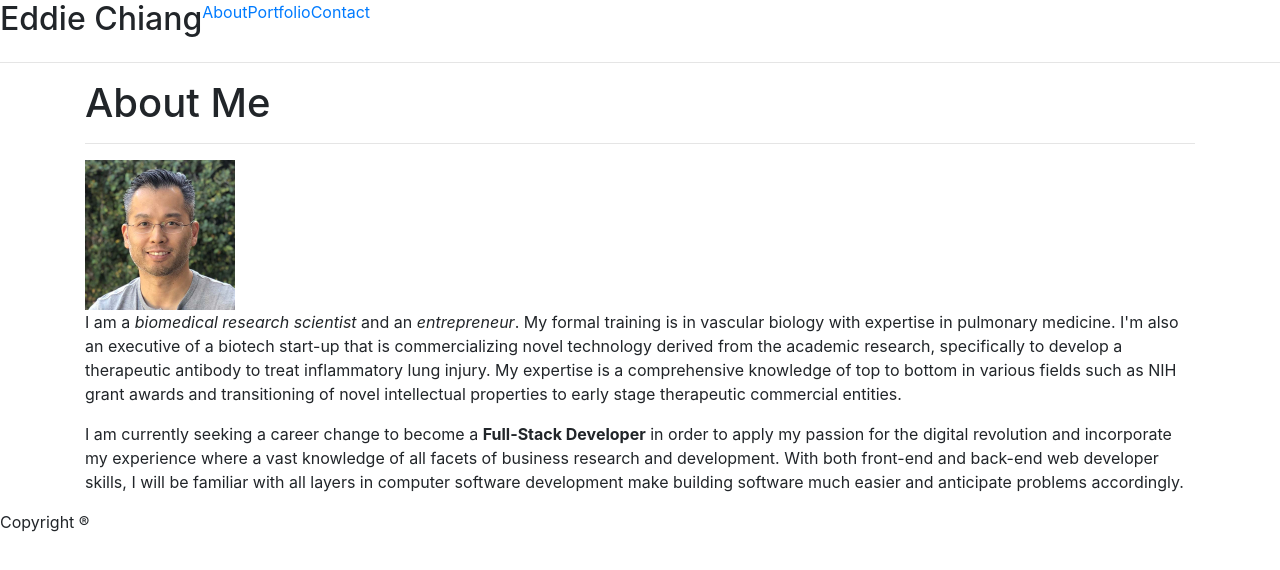
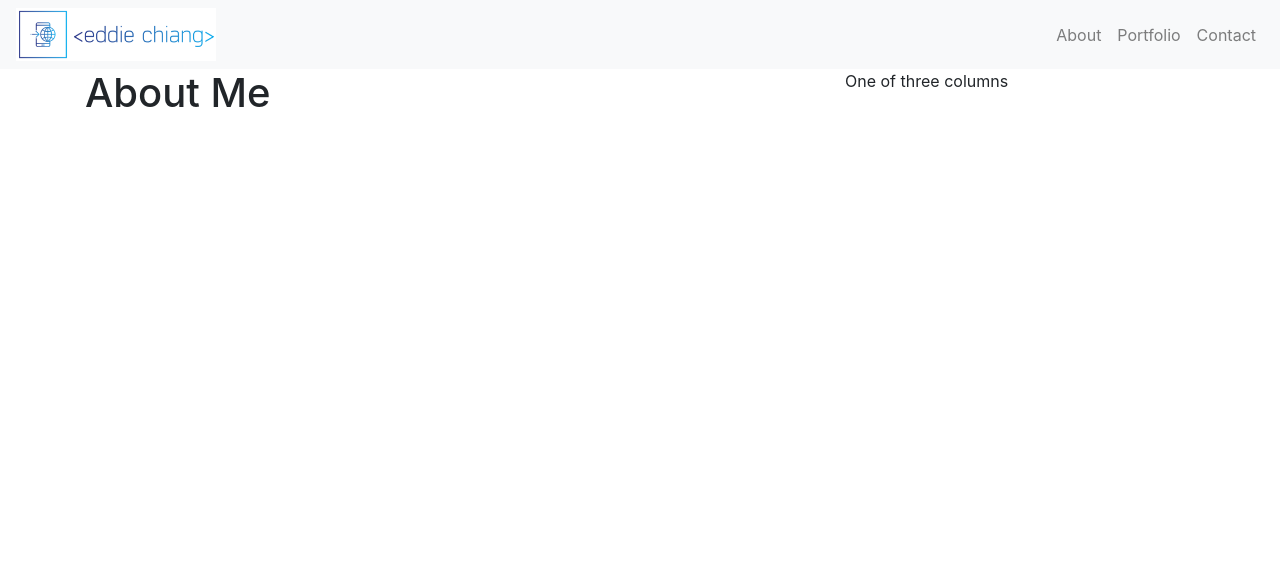
Before and after one commit to echiang73/Bootstrap-Portfolio, a plain HTML site: page index.html in a window 1280 px wide. Drawn offline with nearby package versions, Linux system fonts and the light colour scheme.

Commit message:
added navbar and logo

```diff
--- /dev/null
+++ b/assets/css/style.css
@@ -0,0 +1,3 @@
+.alert-link {
+    background-color: teal;
+}
--- a/index.html
+++ b/index.html
@@ -4,73 +4,60 @@
 <head>
   <meta charset="UTF-8">
   <title>Eddie Chiang</title>
-  <link rel="stylesheet" href="https://stackpath.bootstrapcdn.com/bootstrap/4.2.1/css/bootstrap.min.css" integrity="sha384-GJzZqFGwb1QTTN6wy59ffF1BuGJpLSa9DkKMp0DgiMDm4iYMj70gZWKYbI706tWS" crossorigin="anonymous">
   <link rel="shortcut icon" type="image/jpg" href="assets/images/Eddie.jpg" />
+  <link rel="stylesheet" href="https://stackpath.bootstrapcdn.com/bootstrap/4.1.3/css/bootstrap.min.css" integrity="sha384-MCw98/SFnGE8fJT3GXwEOngsV7Zt27NXFoaoApmYm81iuXoPkFOJwJ8ERdknLPMO"
+    crossorigin="anonymous">
+  <link rel="stylesheet" type="text/css" href="assets/css/style.css" />
 </head>
 
 <body>
 
-  <div class="wrapper">
+  <nav class="navbar navbar-expand-lg navbar-light bg-light">
+    <!-- <a class="navbar-brand" href="#">Eddie Chiang</a> -->
+    <img src="assets/images/eddielogo.png" width="200px"/>
+    <button class="navbar-toggler" type="button" data-toggle="collapse" data-target="#navbarSupportedContent" aria-controls="navbarSupportedContent" aria-expanded="false" aria-label="Toggle navigation">
+      <span class="navbar-toggler-icon"></span>
+    </button>
+    <div class="collapse navbar-collapse" id="navbarSupportedContent">
+      <ul class="navbar-nav mr-auto">
+      </ul>
+      <ul class="nav navbar-nav navbar-right">
+        <li class="nav-item">
+          <a class="nav-link" href="#">About</a>
+        </li>
+        <li class="nav-item">
+          <a class="nav-link" href="#">Portfolio</a>
+        </li>
+        <li class="nav-item">
+          <a class="nav-link" href="#">Contact</a>
+        </li>
+      </ul>
+    </div>
+  </nav>
 
-    <div class="nav">
 
-      <header>
-        <h2>Eddie Chiang</h2>
-      </header>
-
-      <div id="idAbout">
-        <a href="index.html">About</a>
-      </div>
-
-      <div id="idPortfolio">
-        <a href="portfolio.html">Portfolio</a>
-      </div>
-
-      <div id="idContact">
-        <a href="contact.html">Contact</a>
-      </div>
-
-    </div>
-    <div class="clearfix"></div>
-    <hr>
-
-  </div>
 
   <div class="container">
-
-
-    <section id="aboutMe">
-      <h1>About Me</h1>
-      <hr>
-      <img src="assets/images/Eddie.jpg" alt="Eddie Chiang" width="150" height="150" id="bio-image">
-
-      <div class="content">
-        <p>I am a <em>biomedical research scientist</em> and an <em>entrepreneur</em>. My formal training is in
-          vascular biology with expertise in pulmonary medicine. I'm also an executive of a biotech start-up that is
-          commercializing novel technology derived from the academic research, specifically to develop a therapeutic
-          antibody to treat inflammatory lung injury. My expertise is a comprehensive knowledge of top to bottom in
-          various fields such as NIH grant awards and transitioning of novel intellectual properties to early stage
-          therapeutic commercial entities.</p>
-
-        <p>I am currently seeking a career change to become a <strong>Full-Stack Developer</strong> in order to apply
-          my passion for the digital revolution and incorporate my experience where a vast knowledge of all facets of
-          business research and development. With both front-end and back-end web developer skills, I will be
-          familiar with all layers in computer software development make building software much easier and anticipate
-          problems accordingly.</p>
+    <div class="row">
+      <div class="col-sm-8">
+        <div class="page-header">
+          <h1>About Me</h1>
+        </div>
       </div>
-    </section>
-
-    <div class="push"></div>
-
+      <div class="col-sm-4">
+        One of three columns
+      </div>
+    </div>
   </div>
 
 
 
-  <footer class="footer">
-    Copyright &circledR;
-  </footer>
-
+  <script src="https://stackpath.bootstrapcdn.com/bootstrap/4.1.3/js/bootstrap.min.js" integrity="sha384-ChfqqxuZUCnJSK3+MXmPNIyE6ZbWh2IMqE241rYiqJxyMiZ6OW/JmZQ5stwEULTy"
+    crossorigin="anonymous"></script>
+  <script src="https://code.jquery.com/jquery-3.3.1.slim.min.js" integrity="sha384-q8i/X+965DzO0rT7abK41JStQIAqVgRVzpbzo5smXKp4YfRvH+8abtTE1Pi6jizo"
+    crossorigin="anonymous"></script>
+  <script src="https://cdnjs.cloudflare.com/ajax/libs/popper.js/1.14.3/umd/popper.min.js" integrity="sha384-ZMP7rVo3mIykV+2+9J3UJ46jBk0WLaUAdn689aCwoqbBJiSnjAK/l8WvCWPIPm49"
+    crossorigin="anonymous"></script>
 </body>
 
-
 </html>
```
Also changed, not shown: assets/images/eddielogo.png (added).
